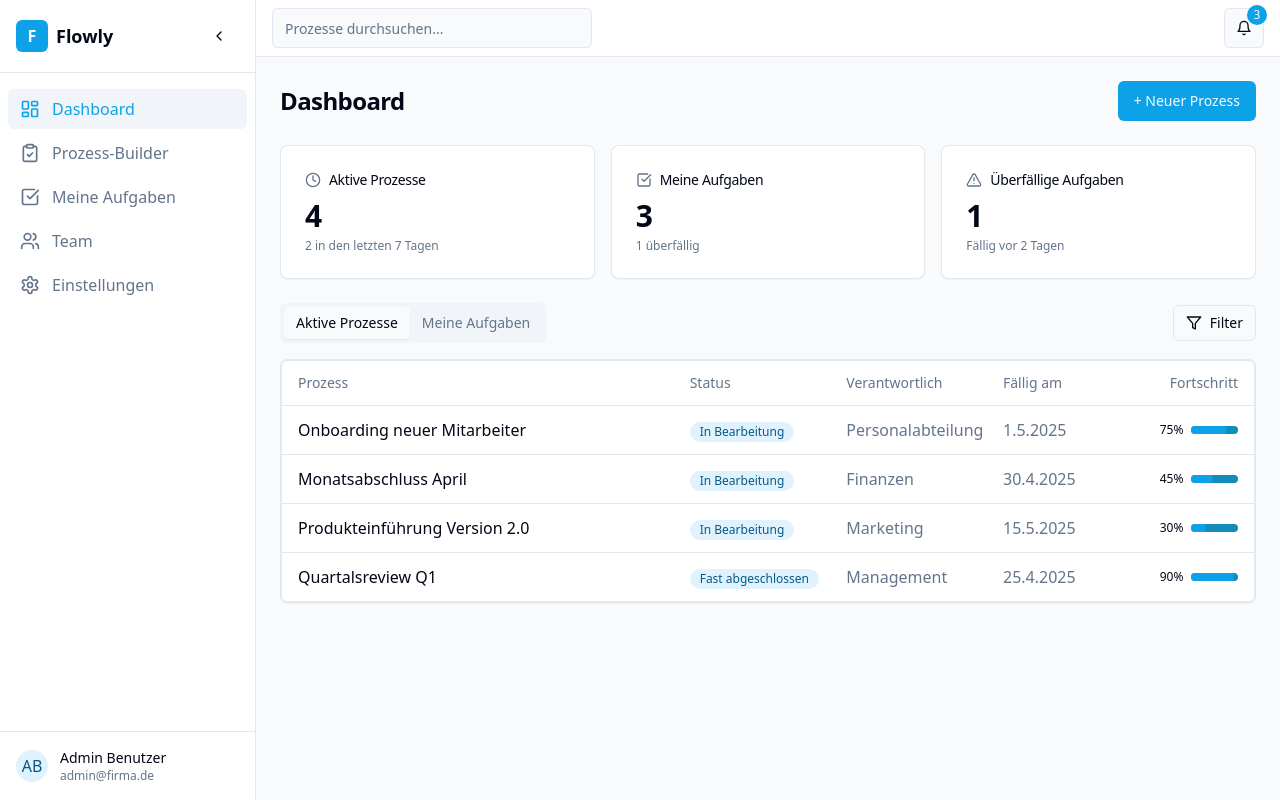
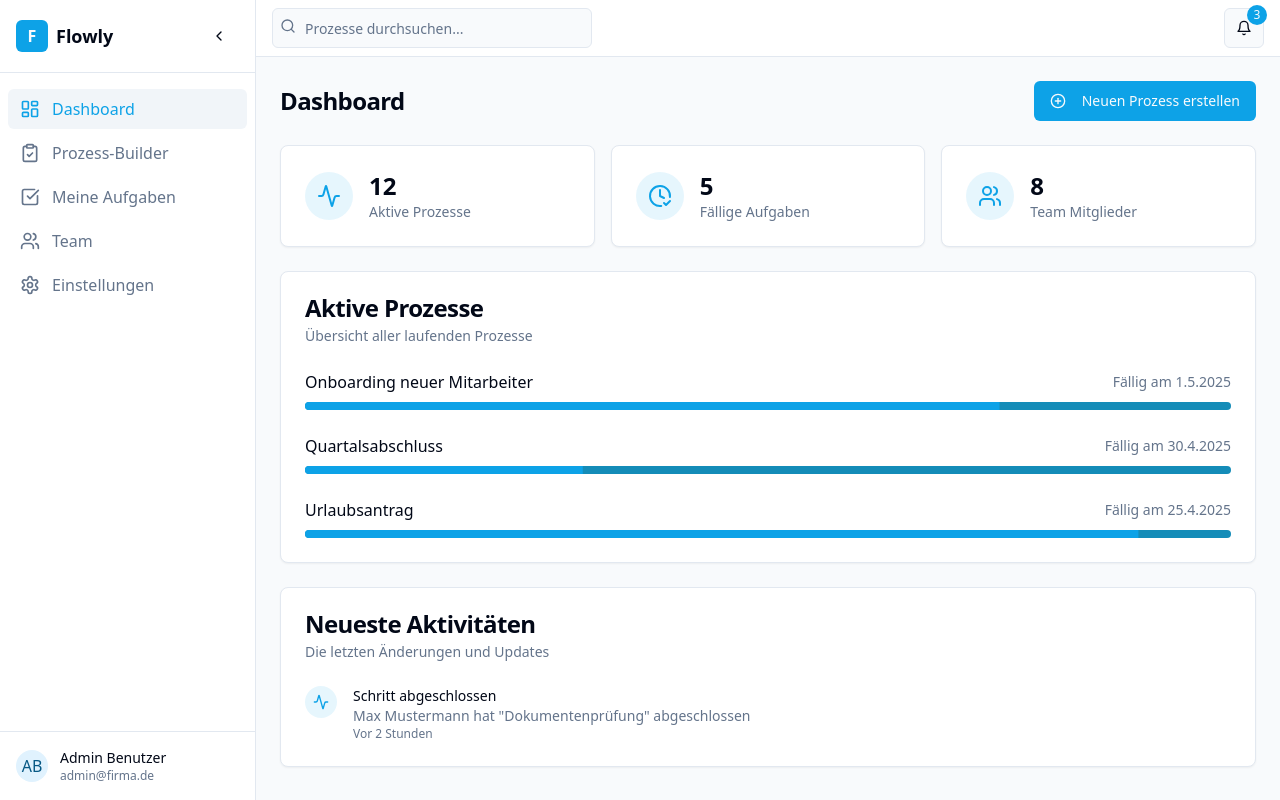
Before and after one commit to ArdianHajdini/flowly-process-pilot, a React (Vite) app: page / in a window 1280 px wide. Built offline with nearby package versions, Linux system fonts and the light colour scheme.

Commit message:
Refactor: Continue development

```diff
--- a/src/components/layout/TopNavbar.tsx
+++ b/src/components/layout/TopNavbar.tsx
@@ -1,19 +1,28 @@
 
 import { Button } from "@/components/ui/button";
 import { Input } from "@/components/ui/input";
-import { Bell } from "lucide-react";
+import { Bell, Search } from "lucide-react";
 import { useState } from "react";
 
 const TopNavbar = () => {
   const [notifications] = useState(3);
+  const [searchQuery, setSearchQuery] = useState("");
+
+  const handleSearch = (e: React.ChangeEvent<HTMLInputElement>) => {
+    setSearchQuery(e.target.value);
+    // Später: Implementiere die Suche über Prozesse
+  };
 
   return (
     <header className="bg-white border-b border-border py-2 px-4">
       <div className="flex items-center justify-between">
-        <div className="flex-1">
+        <div className="flex-1 relative max-w-xs">
+          <Search className="absolute left-2 top-2.5 h-4 w-4 text-muted-foreground" />
           <Input
             placeholder="Prozesse durchsuchen..."
-            className="max-w-xs"
+            className="pl-8"
+            value={searchQuery}
+            onChange={handleSearch}
           />
         </div>
         <div className="flex items-center space-x-3">
--- a/src/pages/Dashboard.tsx
+++ b/src/pages/Dashboard.tsx
@@ -1,159 +1,102 @@
 
-import { Card, CardContent, CardHeader, CardTitle } from "@/components/ui/card";
+import { Card, CardContent, CardDescription, CardHeader, CardTitle } from "@/components/ui/card";
 import { Progress } from "@/components/ui/progress";
-import { Tabs, TabsContent, TabsList, TabsTrigger } from "@/components/ui/tabs";
-import { Clock, CheckSquare, AlertTriangle, Filter } from "lucide-react";
 import { Button } from "@/components/ui/button";
+import { PlusCircle, Activity, ClockCheck, Users } from "lucide-react";
+import { Link } from "react-router-dom";
 
 const Dashboard = () => {
-  // Mock data
+  // Beispieldaten - später durch echte Daten aus der DB ersetzen
   const activeProcesses = [
-    { id: 1, name: "Onboarding neuer Mitarbeiter", progress: 75, dueDate: "2025-05-01", assignee: "Personalabteilung", status: "In Bearbeitung" },
-    { id: 2, name: "Monatsabschluss April", progress: 45, dueDate: "2025-04-30", assignee: "Finanzen", status: "In Bearbeitung" },
-    { id: 3, name: "Produkteinführung Version 2.0", progress: 30, dueDate: "2025-05-15", assignee: "Marketing", status: "In Bearbeitung" },
-    { id: 4, name: "Quartalsreview Q1", progress: 90, dueDate: "2025-04-25", assignee: "Management", status: "Fast abgeschlossen" },
+    { id: 1, name: "Onboarding neuer Mitarbeiter", progress: 75, dueDate: "2025-05-01" },
+    { id: 2, name: "Quartalsabschluss", progress: 30, dueDate: "2025-04-30" },
+    { id: 3, name: "Urlaubsantrag", progress: 90, dueDate: "2025-04-25" }
   ];
 
-  const myTasks = [
-    { id: 1, processName: "Onboarding neuer Mitarbeiter", task: "Zugangsdaten erstellen", dueDate: "2025-04-26", status: "Überfällig", isLate: true },
-    { id: 2, processName: "Monatsabschluss April", task: "Belege prüfen", dueDate: "2025-04-29", status: "Fällig bald", isLate: false },
-    { id: 3, processName: "Quartalsreview Q1", task: "Bericht finalisieren", dueDate: "2025-04-25", status: "Heute fällig", isLate: false },
+  const statistics = [
+    { label: "Aktive Prozesse", value: "12", icon: Activity },
+    { label: "Fällige Aufgaben", value: "5", icon: ClockCheck },
+    { label: "Team Mitglieder", value: "8", icon: Users },
   ];
 
   return (
     <div className="space-y-6">
       <div className="flex items-center justify-between">
         <h1 className="text-2xl font-bold tracking-tight">Dashboard</h1>
-        <Button className="bg-primary">+ Neuer Prozess</Button>
-      </div>
-
-      <div className="grid grid-cols-1 md:grid-cols-3 gap-4">
-        <Card>
-          <CardHeader className="pb-2">
-            <CardTitle className="text-sm font-medium flex items-center">
-              <Clock size={16} className="mr-2 text-muted-foreground" />
-              Aktive Prozesse
-            </CardTitle>
-          </CardHeader>
-          <CardContent>
-            <div className="text-3xl font-bold">{activeProcesses.length}</div>
-            <p className="text-xs text-muted-foreground mt-1">2 in den letzten 7 Tagen</p>
-          </CardContent>
-        </Card>
-        <Card>
-          <CardHeader className="pb-2">
-            <CardTitle className="text-sm font-medium flex items-center">
-              <CheckSquare size={16} className="mr-2 text-muted-foreground" />
-              Meine Aufgaben
-            </CardTitle>
-          </CardHeader>
-          <CardContent>
-            <div className="text-3xl font-bold">{myTasks.length}</div>
-            <p className="text-xs text-muted-foreground mt-1">1 überfällig</p>
-          </CardContent>
-        </Card>
-        <Card>
-          <CardHeader className="pb-2">
-            <CardTitle className="text-sm font-medium flex items-center">
-              <AlertTriangle size={16} className="mr-2 text-muted-foreground" />
-              Überfällige Aufgaben
-            </CardTitle>
-          </CardHeader>
-          <CardContent>
-            <div className="text-3xl font-bold">1</div>
-            <p className="text-xs text-muted-foreground mt-1">Fällig vor 2 Tagen</p>
-          </CardContent>
-        </Card>
-      </div>
-
-      <Tabs defaultValue="processes">
-        <div className="flex items-center justify-between mb-4">
-          <TabsList>
-            <TabsTrigger value="processes">Aktive Prozesse</TabsTrigger>
-            <TabsTrigger value="tasks">Meine Aufgaben</TabsTrigger>
-          </TabsList>
-          <Button variant="outline" size="sm" className="gap-2">
-            <Filter size={16} />
-            Filter
+        <Button asChild>
+          <Link to="/process-builder">
+            <PlusCircle className="mr-2 h-4 w-4" />
+            Neuen Prozess erstellen
+          </Link>
         </Button>
       </div>
 
-        <TabsContent value="processes">
-          <Card>
-            <CardContent className="p-0">
-              <div className="rounded-md border">
-                <div className="grid grid-cols-12 py-3 px-4 text-sm font-medium text-muted-foreground border-b">
-                  <div className="col-span-5">Prozess</div>
-                  <div className="col-span-2">Status</div>
-                  <div className="col-span-2">Verantwortlich</div>
-                  <div className="col-span-2">Fällig am</div>
-                  <div className="col-span-1 text-right">Fortschritt</div>
+      {/* Statistik-Karten */}
+      <div className="grid gap-4 md:grid-cols-3">
+        {statistics.map((stat) => (
+          <Card key={stat.label}>
+            <CardContent className="flex items-center p-6">
+              <div className="bg-primary/10 p-3 rounded-full mr-4">
+                <stat.icon className="h-6 w-6 text-primary" />
+              </div>
+              <div>
+                <p className="text-2xl font-bold">{stat.value}</p>
+                <p className="text-sm text-muted-foreground">{stat.label}</p>
+              </div>
+            </CardContent>
+          </Card>
+        ))}
       </div>
 
+      {/* Aktive Prozesse */}
+      <Card>
+        <CardHeader>
+          <CardTitle>Aktive Prozesse</CardTitle>
+          <CardDescription>Übersicht aller laufenden Prozesse</CardDescription>
+        </CardHeader>
+        <CardContent>
+          <div className="space-y-6">
             {activeProcesses.map((process) => (
-                  <div
-                    key={process.id}
-                    className="grid grid-cols-12 py-3 px-4 border-b last:border-0 items-center hover:bg-muted/30 transition-colors cursor-pointer"
-                  >
-                    <div className="col-span-5 font-medium">{process.name}</div>
-                    <div className="col-span-2">
-                      <div className="inline-flex items-center px-2.5 py-0.5 rounded-full text-xs font-medium bg-brand-100 text-brand-800">
-                        {process.status}
+              <div key={process.id} className="space-y-2">
+                <div className="flex items-center justify-between">
+                  <p className="font-medium">{process.name}</p>
+                  <span className="text-sm text-muted-foreground">
+                    Fällig am {new Date(process.dueDate).toLocaleDateString('de-DE')}
+                  </span>
                 </div>
-                    </div>
-                    <div className="col-span-2 text-muted-foreground">{process.assignee}</div>
-                    <div className="col-span-2 text-muted-foreground">{new Date(process.dueDate).toLocaleDateString('de-DE')}</div>
-                    <div className="col-span-1 flex items-center gap-2 justify-end">
-                      <span className="text-xs font-medium">{process.progress}%</span>
-                      <Progress value={process.progress} className="h-2 w-16" />
-                    </div>
+                <Progress value={process.progress} className="h-2" />
               </div>
             ))}
           </div>
         </CardContent>
       </Card>
-        </TabsContent>
 
-        <TabsContent value="tasks">
+      {/* Aktivitäten */}
       <Card>
-            <CardContent className="p-0">
-              <div className="rounded-md border">
-                <div className="grid grid-cols-12 py-3 px-4 text-sm font-medium text-muted-foreground border-b">
-                  <div className="col-span-5">Aufgabe</div>
-                  <div className="col-span-3">Prozess</div>
-                  <div className="col-span-2">Status</div>
-                  <div className="col-span-2">Fällig am</div>
+        <CardHeader>
+          <CardTitle>Neueste Aktivitäten</CardTitle>
+          <CardDescription>Die letzten Änderungen und Updates</CardDescription>
+        </CardHeader>
+        <CardContent>
+          <div className="space-y-4">
+            {/* Später durch echte Aktivitätsdaten ersetzen */}
+            <div className="flex items-start space-x-4">
+              <div className="bg-primary/10 p-2 rounded-full">
+                <Activity className="h-4 w-4 text-primary" />
               </div>
-
-                {myTasks.map((task) => (
-                  <div
-                    key={task.id}
-                    className="grid grid-cols-12 py-3 px-4 border-b last:border-0 items-center hover:bg-muted/30 transition-colors cursor-pointer"
-                  >
-                    <div className="col-span-5 font-medium">{task.task}</div>
-                    <div className="col-span-3 text-muted-foreground">{task.processName}</div>
-                    <div className="col-span-2">
-                      <div className={cn(
-                        "inline-flex items-center px-2.5 py-0.5 rounded-full text-xs font-medium",
-                        task.isLate ? "bg-red-100 text-red-800" : "bg-amber-100 text-amber-800"
-                      )}>
-                        {task.status}
+              <div>
+                <p className="text-sm font-medium">Schritt abgeschlossen</p>
+                <p className="text-sm text-muted-foreground">
+                  Max Mustermann hat "Dokumentenprüfung" abgeschlossen
+                </p>
+                <p className="text-xs text-muted-foreground">Vor 2 Stunden</p>
               </div>
             </div>
-                    <div className="col-span-2 text-muted-foreground">{new Date(task.dueDate).toLocaleDateString('de-DE')}</div>
-                  </div>
-                ))}
           </div>
         </CardContent>
       </Card>
-        </TabsContent>
-      </Tabs>
     </div>
   );
 };
 
 export default Dashboard;
-
-function cn(...classes: (string | boolean | undefined)[]) {
-  return classes.filter(Boolean).join(' ');
-}
```
Lines whose indentation alone changed are shown as unchanged.
